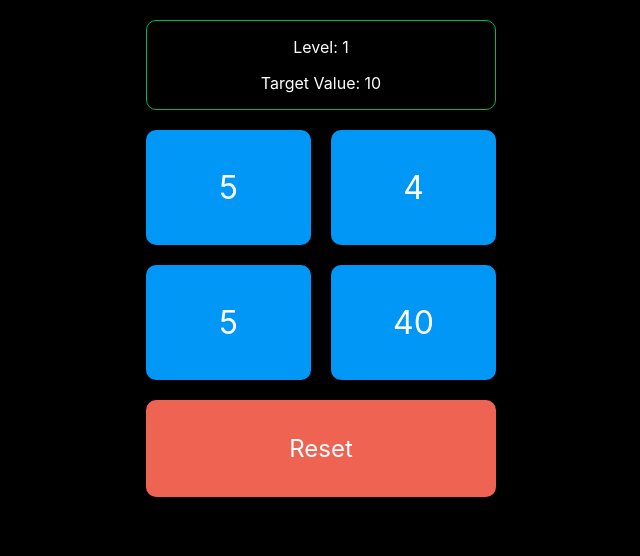
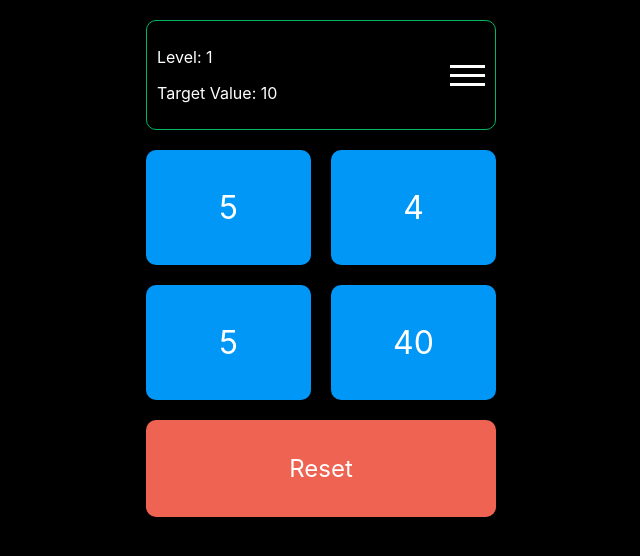
Before and after one commit to garethbrown82/sync-lock, a React (Create React App) app: page / in a window 1280 px wide. Shown: the top 556 px of the page, without its empty margins (319-959 px from the left). Built offline with nearby package versions, Linux system fonts and the light colour scheme.

Commit message:
Add menu for level select

```diff
--- a/src/components/Game.js
+++ b/src/components/Game.js
@@ -103,6 +103,7 @@ export class Game extends Component {
         <Header
           text={headerText}
           levelNumber={levelIndex+1}
+          levels={levels}
         />
         <Grid>
           <SquareButton
--- a/src/components/Header.js
+++ b/src/components/Header.js
@@ -1,21 +1,30 @@
 import React from 'react'
 import styled from 'styled-components'
 import { PropTypes } from 'prop-types'
+import { LevelMenu } from './LevelMenu'
 
 const StyledHeader = styled.div`
   border: solid 1px #00B760;
   color: white;
   border-radius: 10px;
-  text-align: center;
+  padding: 10px;
+  display: flex;
+  justify-content: space-between;
+  align-items: center;
 `
 
 export const Header = (props) => {
-  const { text, levelNumber } = props
+  const { text, levelNumber, levels } = props
   return (
-    <StyledHeader>
-      <p>{`Level: ${levelNumber}`}</p>
-      <p>{text}</p>
-    </StyledHeader>
+    <React.Fragment>
+      <StyledHeader>
+        <div>
+          <p>{`Level: ${levelNumber}`}</p>
+          <p>{text}</p>
+        </div>
+        <LevelMenu levels={levels} />
+      </StyledHeader>
+    </React.Fragment>
   )
 }
 
--- /dev/null
+++ b/src/components/LevelMenu.js
@@ -0,0 +1,57 @@
+import React from 'react'
+import styled from 'styled-components'
+import { PropTypes } from 'prop-types'
+
+const StyledWrapper = styled.div`
+  position: relative;
+`
+
+const HorizontalLine = styled.div`
+  width: 35px;
+  height: 3px;
+  background-color: white;
+  margin: 6px 0;
+`
+
+const MenuContent = styled.div`
+  border: solid 1px white;
+  position: absolute;
+  background-color: black;
+  right: 0;
+  padding: 0 20px;
+  display: ${props => props.isVisible ? 'block' : 'none'}
+`
+
+export class LevelMenu extends React.Component {
+  state = {
+    isVisible: false
+  }
+
+  toggleMenu = () => {
+    this.setState((prevState) => ({
+      isVisible: !prevState.isVisible
+    }))
+  }
+
+  render() {
+    const { levels } = this.props.levels
+    return (
+      <StyledWrapper>
+        <div
+          onClick={this.toggleMenu}
+        >
+          <HorizontalLine />
+          <HorizontalLine />
+          <HorizontalLine />
+        </div>
+        <MenuContent isVisible={this.state.isVisible}>
+          {levels && levels.map((level, i) => <p key={i}>{`Level ${i+1}`}</p>)}
+        </MenuContent>
+      </StyledWrapper>
+    )
+  }
+}
+
+LevelMenu.propTypes = {
+  levels: PropTypes.array,
+}
```
